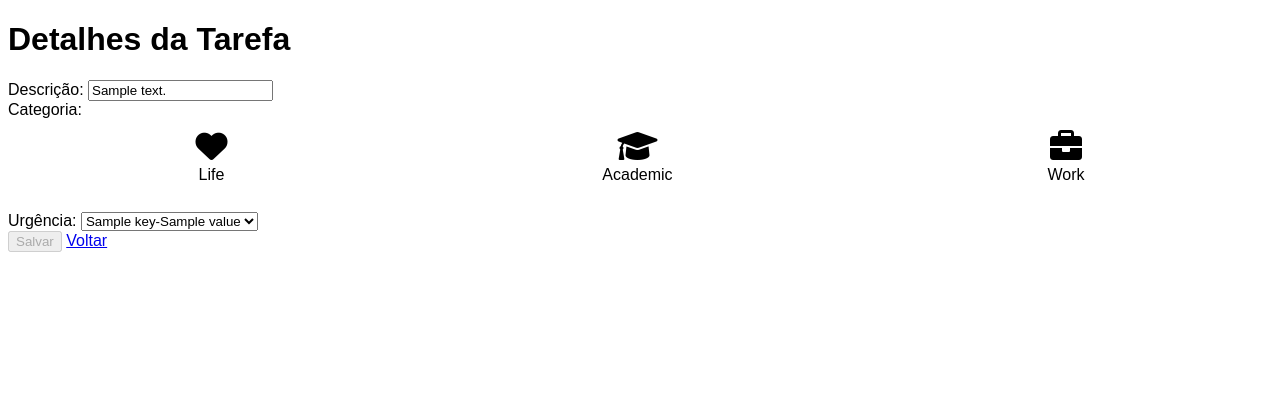
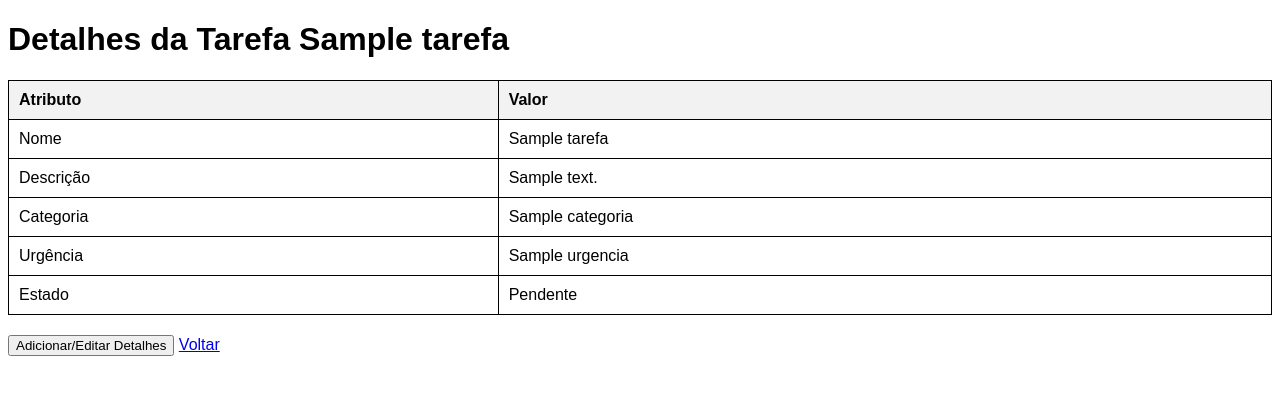
Before and after one commit to joseteixeiradev/gerenciadortarefas, a Flask app: template gerenciador_tarefas/templates/detalhes_tarefa.html in a window 1280 px wide. Shown: the top 395 px of the page. Run offline with Flask 3, Linux system fonts and the light colour scheme; the template is opened without the code that fills it: most values are stand-ins (such as "Sample title", 1, 10 or a date in 2020).

Commit message:
new impl on detalhes_tarefa (styling and new feature)

```diff
--- a/gerenciador_tarefas/templates/detalhes_tarefa.html
+++ b/gerenciador_tarefas/templates/detalhes_tarefa.html
@@ -26,10 +26,74 @@
         .category-grid input[type="radio"]:checked + label {
             color: #007bff;
         }
+           /* Estilos existentes */
+        .details-form {
+            display: none;
+        }
+
+        /* Novo estilo para o botão "Salvar" */
+        .save-button {
+            display: none; /* Inicia oculto */
+        }
+
+        .form-grid {
+            display: grid;
+            grid-template-columns: 1fr 2fr;
+            grid-gap: 10px;
+            align-items: center;
+        }
+        .form-grid label {
+            text-align: right;
+            padding-right: 10px;
+        }
+        .task-details-table {
+            width: 100%;
+            border-collapse: collapse;
+            margin-bottom: 20px;
+        }
+        .task-details-table, .task-details-table th, .task-details-table td {
+            border: 1px solid black;
+        }
+        .task-details-table th, .task-details-table td {
+            padding: 10px;
+            text-align: left;
+        }
+        .task-details-table th {
+            background-color: #f2f2f2;
+        }
     </style>
 </head>
 <body>
-    <h1>Detalhes da Tarefa</h1>
+    <h1>Detalhes da Tarefa {{ tarefa['task_name'] }}</h1>
+      <!-- Tabela com os atributos da tarefa -->
+      <table class="task-details-table">
+        <tr>
+            <th>Atributo</th>
+            <th>Valor</th>
+        </tr>
+        <tr>
+            <td>Nome</td>
+            <td>{{ tarefa['task_name'] }}</td>
+        </tr>
+        <tr>
+            <td>Descrição</td>
+            <td>{{ tarefa['descricao'] }}</td>
+        </tr>
+        <tr>
+            <td>Categoria</td>
+            <td>{{ tarefa['categoria'] }}</td>
+        </tr>
+        <tr>
+            <td>Urgência</td>
+            <td>{{ tarefa['urgencia'] }}</td>
+        </tr>
+        <tr>
+            <td>Estado</td>
+            <td>{{ 'Concluída' if tarefa['concluida'] else 'Pendente' }}</td>
+        </tr>
+    </table>
+    <button id="details-button">Adicionar/Editar Detalhes</button>
+    <div id="details-form">
         <form method="POST" action="{{ url_for('detalhes_tarefa', task_id=tarefa['task_id']) }}">
             <label for="descricao">Descrição:</label>
             <input type="text" id="descricao" name="descricao" value="{{ tarefa['descricao'] }}">
@@ -56,24 +120,46 @@
             <label for="urgencia">Urgência:</label>
             <select id="urgencia" name="urgencia">
                 {% for key, value in urgencia_opcoes.items() %}
-                <option value="{{ key }}" {% if tarefa['urgencia'].startswith(key) %}selected{% endif %}>{{ key }}-{{ value }}</option>
+                    <option value="{{ key }}-{{ value }}" {% if tarefa['urgencia'] == (key ~ '-' ~ value) %}selected{% endif %}>{{ key }}-{{ value }}</option>
                 {% endfor %}
             </select>
             <br>
+
+
+            </div>
             <button type="submit" id="save-button">Salvar</button>
         </form>
+    </div>
 
     <!-- Botão Voltar para retornar à página inicial -->
     <a href="{{ url_for('index') }}">Voltar</a>
 
     <script>
-        // Função que verifica se todos os campos obrigatórios estão preenchidos e habilita ou desabilita o botão "Salvar" com base nisso.
+    document.addEventListener('DOMContentLoaded', function() {
+        const detailsForm = document.getElementById('details-form');
+        const saveButton = document.getElementById('save-button');
+
+        // Oculta o formulário de detalhes e o botão "Salvar"
+        detailsForm.style.display = 'none';
+        saveButton.style.display = 'none';
+
+        // Função para alternar a visibilidade do formulário de detalhes
+        document.getElementById('details-button').addEventListener('click', function() {
+            if (detailsForm.style.display === 'none' || detailsForm.style.display === '') {
+                detailsForm.style.display = 'block';
+                saveButton.style.display = 'block';
+            } else {
+                detailsForm.style.display = 'none';
+                saveButton.style.display = 'none';
+            }
+        });
+
+        // Função para validar o formulário e habilitar/desabilitar o botão "Salvar"
         function validateForm() {
             const descricao = document.getElementById('descricao').value;
             const categoria = document.querySelector('input[name="categoria"]:checked');
             const urgencia = document.getElementById('urgencia').value;
 
-            const saveButton = document.getElementById('save-button');
             if (descricao && categoria && urgencia) {
                 saveButton.disabled = false;
             } else {
@@ -81,6 +167,7 @@
             }
         }
 
+        // Adiciona listeners para os eventos que podem alterar o estado do botão "Salvar"
         document.getElementById('descricao').addEventListener('input', validateForm);
         document.querySelectorAll('input[name="categoria"]').forEach((elem) => {
             elem.addEventListener('change', validateForm);
@@ -88,7 +175,8 @@
         document.getElementById('urgencia').addEventListener('change', validateForm);
 
         // Chama a função para definir o estado inicial do botão "Salvar"
-        validateForm();
+       // validateForm();
+    });
     </script>
 </body>
 </html>
```
Lines whose indentation alone changed are shown as unchanged.
